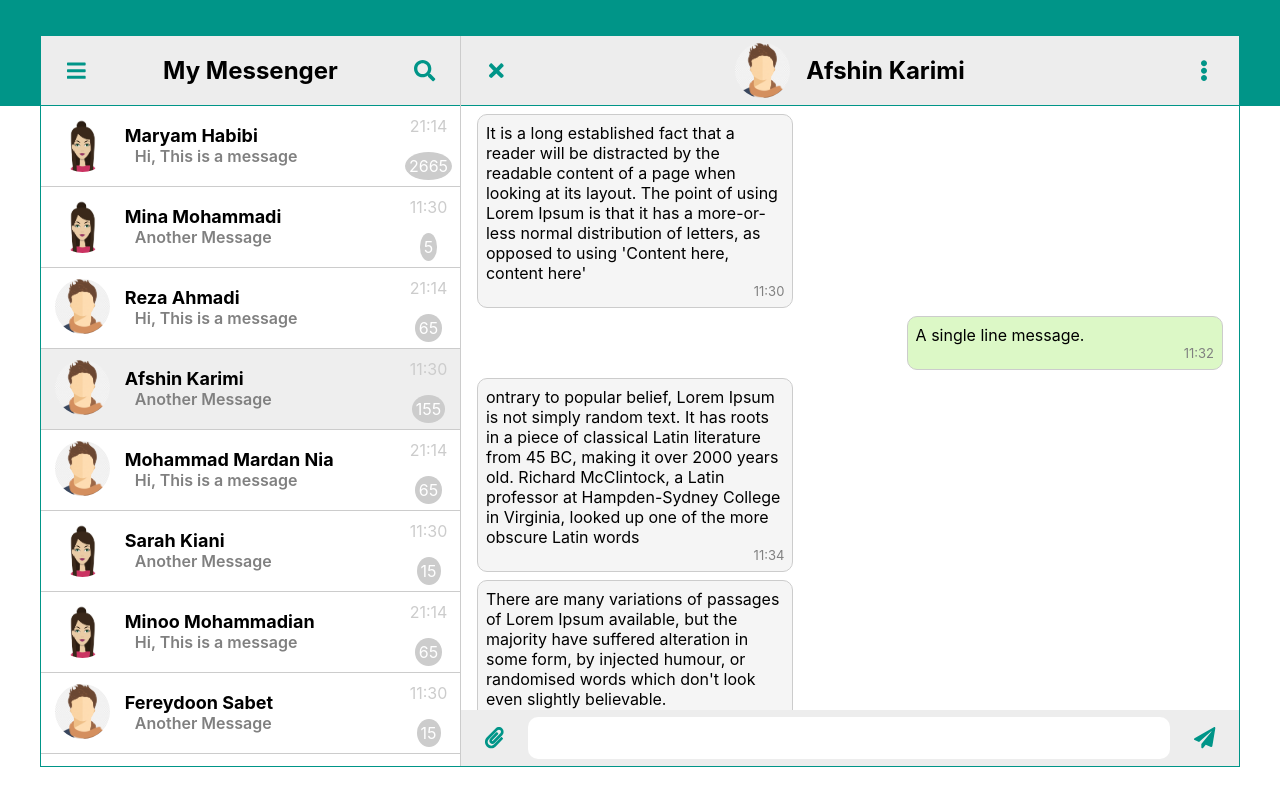
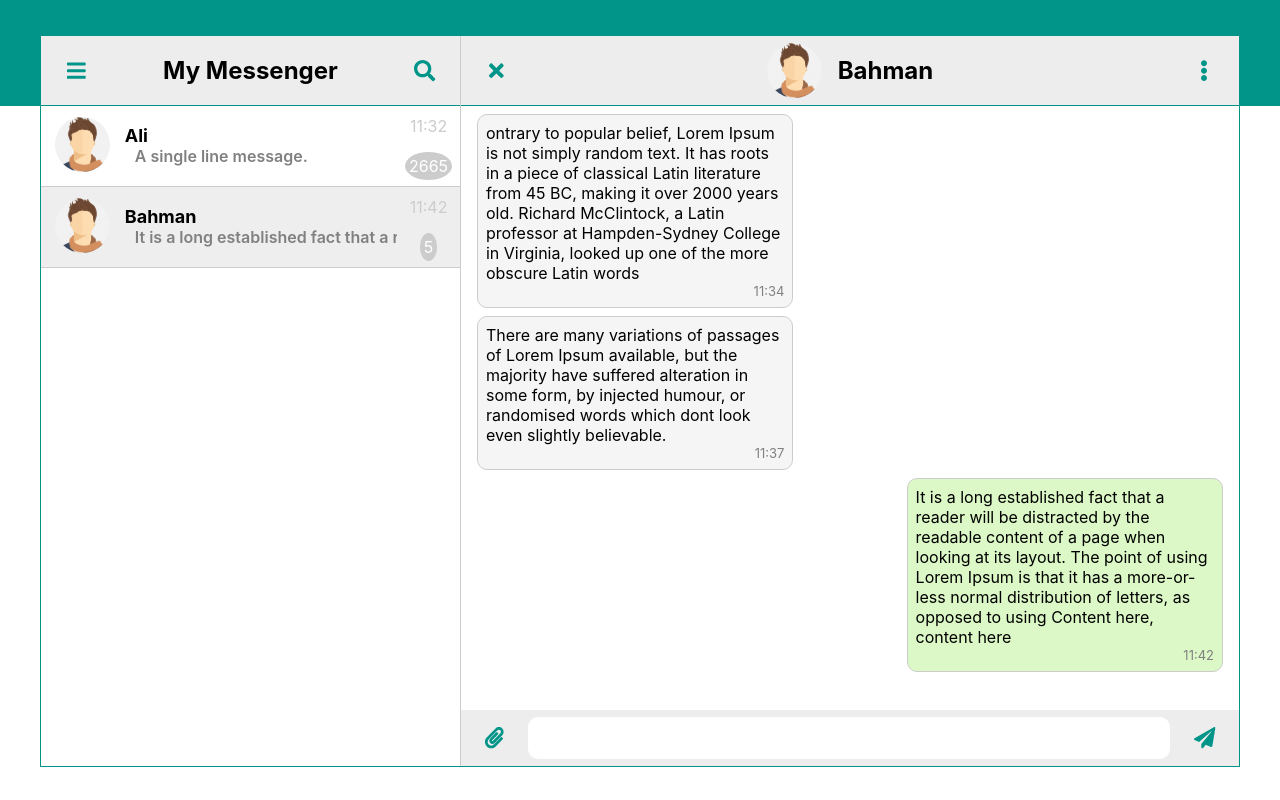
Before and after one commit to olyabek-h/fancy-messenger, a React (Create React App) app: page / in a window 1280 px wide. Built offline with nearby package versions, Linux system fonts and the light colour scheme.

Commit message:
adding state manager (reducer) to project

```diff
--- a/src/components/chatItem.js
+++ b/src/components/chatItem.js
@@ -2,11 +2,11 @@ import React from 'react';
 import styles from './chatItem.module.scss'
 import Avatar from './avatar'
 
-export default function ChatItem({ name, avatar, lastMessage, time, unreadMessageCount, selected }) {
+export default function ChatItem({ name, avatar, lastMessage, time, unreadMessageCount, selected, onSelect }) {
 
     return (
         // <div className={styles[!!selected ? 'chatItem selected' : 'chatItem']}>
-        <div className={styles['chatItem'] + ' ' + styles[!!selected ? 'selected' : '']}>
+        <div onClick={onSelect} className={styles['chatItem'] + ' ' + styles[!!selected ? 'selected' : '']}>
             <div className={styles['avatar']}>
                 <Avatar src={avatar} alt={name} />
             </div>
--- a/src/components/chatItem.module.scss
+++ b/src/components/chatItem.module.scss
@@ -37,6 +37,8 @@
         font-weight: 600;
         color: gray;
         padding-left: 10px;
+        white-space: nowrap;
+        overflow: hidden;
     }
 
     .time {
--- a/src/pages/messenger.js
+++ b/src/pages/messenger.js
@@ -1,11 +1,21 @@
-import React from 'react'
+import React, { useReducer } from 'react'
 import styles from './messenger.module.scss'
 import Head from '../components/head'
 import ChatList from '../components/chatList'
 import ChatItem from '../components/chatItem'
 import ChatBox from '../components/chatBox'
+import { INIT_STATE, reducer } from '../stateManager/reducer'
+import { chatSelected } from '../stateManager/actionCreator'
 
 export default function Messenger() {
+  const [{ userId, chatList, messages, selectedChatId }, dispatch] = useReducer(reducer, INIT_STATE)
+
+  const selectedChatInfo = chatList.filter(chat => chat.id === selectedChatId)[0];
+  const selectedChatMessages = messages.filter(x => x.chatId === selectedChatId);
+
+  const handleChatSelect = id => {
+    dispatch(chatSelected(id));
+  }
 
   return (
     <div className={styles['layout']}>
@@ -15,33 +25,39 @@ export default function Messenger() {
         </div>
         <div className={styles['chatList']}>
           <ChatList>
-            <ChatItem name='Maryam Habibi' avatar='/avatar-f.jpg' time='21:14' unreadMessageCount={2665} lastMessage='Hi, This is a message' />
-            <ChatItem name='Mina Mohammadi' avatar='/avatar-f.jpg' time='11:30' unreadMessageCount={5} lastMessage='Another Message' />
-            <ChatItem name='Reza Ahmadi' avatar='/avatar.png' time='21:14' unreadMessageCount={65} lastMessage='Hi, This is a message' />
-            <ChatItem name='Afshin Karimi' avatar='/avatar.png' time='11:30' unreadMessageCount={155} lastMessage='Another Message' selected />
-            <ChatItem name='Mohammad Mardan Nia' avatar='/avatar.png' time='21:14' unreadMessageCount={65} lastMessage='Hi, This is a message' />
-            <ChatItem name='Sarah Kiani' avatar='/avatar-f.jpg' time='11:30' unreadMessageCount={15} lastMessage='Another Message' />
-            <ChatItem name='Minoo Mohammadian' avatar='/avatar-f.jpg' time='21:14' unreadMessageCount={65} lastMessage='Hi, This is a message' />
-            <ChatItem name='Fereydoon Sabet' avatar='/avatar.png' time='11:30' unreadMessageCount={15} lastMessage='Another Message' />
-            <ChatItem name='Zahra Gholami' avatar='/avatar-f.jpg' time='21:14' unreadMessageCount={65} lastMessage='Hi, This is a message' />
-            <ChatItem name='Mohammad Bayat' avatar='/avatar.png' time='11:30' unreadMessageCount={15} lastMessage='Another Message' />
+            {chatList.map(chat => {
+              const chatMessages = messages.filter(x => x.chatId === chat.id);
+              const lastMessage = chatMessages[chatMessages.length - 1];
+              return <ChatItem key={chat.id}
+                name={chat.name}
+                avatar={chat.avatar}
+                unreadMessageCount={chat.unreadMessageCount}
+                lastMessage={lastMessage.text}
+                time={lastMessage.time}
+                selected={chat.id === selectedChatId}
+                onSelect={() => handleChatSelect(chat.id)}
+              />
+            })}
           </ChatList>
         </div>
       </div>
       <div className={styles['main']}>
-        <ChatBox
-          avatar='/avatar.png'
-          name='Afshin Karimi'
-          messages={
-            [
-              { id: '1', me: false, time:'11:30', text: "It is a long established fact that a reader will be distracted by the readable content of a page when looking at its layout. The point of using Lorem Ipsum is that it has a more-or-less normal distribution of letters, as opposed to using 'Content here, content here'" },
-              { id: '2', me: true, time:'11:32', text: "A single line message." },
-              { id: '3', me: false, time:'11:34', text: "ontrary to popular belief, Lorem Ipsum is not simply random text. It has roots in a piece of classical Latin literature from 45 BC, making it over 2000 years old. Richard McClintock, a Latin professor at Hampden-Sydney College in Virginia, looked up one of the more obscure Latin words" },
-              { id: '4', me: false, time:'11:37', text: "There are many variations of passages of Lorem Ipsum available, but the majority have suffered alteration in some form, by injected humour, or randomised words which don't look even slightly believable. " },
-              { id: '5', me: true, time:'11:42',  text: "It is a long established fact that a reader will be distracted by the readable content of a page when looking at its layout. The point of using Lorem Ipsum is that it has a more-or-less normal distribution of letters, as opposed to using 'Content here, content here'" },
-            ]
-          }
-        />
+        {selectedChatId &&
+          <ChatBox
+            avatar={selectedChatInfo.avatar}
+            name={selectedChatInfo.name}
+            messages={
+              selectedChatMessages.map(message => (
+                {
+                  id: message.id,
+                  text: message.text,
+                  time: message.time,
+                  me: message.userId === userId
+                }
+              ))
+            }
+          />
+        }
       </div>
     </div>
   )
--- /dev/null
+++ b/src/stateManager/actionCreator.js
@@ -0,0 +1,5 @@
+export const ACTION = {
+    CHAT_SELECTED: 'CHAT_SELECTED',
+}
+
+export const chatSelected = id => ({type: ACTION.CHAT_SELECTED, payload: id})
--- /dev/null
+++ b/src/stateManager/reducer.js
@@ -0,0 +1,34 @@
+import { ACTION } from './actionCreator'
+
+export const INIT_STATE = {
+    userId: 1,
+    chatList: [
+        { id: 1, name: 'Ali', avatar: '/avatar.png', unreadMessageCount: 2665, time: '21:14' },
+        { id: 2, name: 'Bahman', avatar: '/avatar.png', unreadMessageCount: 5, time: '11:30' },
+        // { id: 3, name: 'Nahid', avatar: '/avatar.png', unreadMessageCount: 65, time: '21:14' },
+    ],
+    messages: [
+        { id: '1', chatId: 1, userId: 2, time: '11:30', text: 'It is a long established fact that a reader will be distracted by the readable content of a page when looking at its layout. The point of using Lorem Ipsum is that it has a more-or-less normal distribution of letters, as opposed to using Content here, content here' },
+        { id: '2', chatId: 1, userId: 1, time: '11:32', text: 'A single line message.' },
+        { id: '3', chatId: 2, userId: 2, time: '11:34', text: 'ontrary to popular belief, Lorem Ipsum is not simply random text. It has roots in a piece of classical Latin literature from 45 BC, making it over 2000 years old. Richard McClintock, a Latin professor at Hampden-Sydney College in Virginia, looked up one of the more obscure Latin words' },
+        { id: '4', chatId: 2, userId: 2, time: '11:37', text: 'There are many variations of passages of Lorem Ipsum available, but the majority have suffered alteration in some form, by injected humour, or randomised words which dont look even slightly believable.' },
+        { id: '5', chatId: 2, userId: 1, time: '11:42', text: 'It is a long established fact that a reader will be distracted by the readable content of a page when looking at its layout. The point of using Lorem Ipsum is that it has a more-or-less normal distribution of letters, as opposed to using Content here, content here' },
+    ],
+    selectedChatId: 2,
+}
+
+export function reducer(state, action) {
+    return (ACTION_HANDLERS[action.type] || (() => state))(state, action.payload)
+}
+
+const ACTION_HANDLERS = {
+    [ACTION.CHAT_SELECTED]: handleChatSelected,
+}
+
+function handleChatSelected(state, payload) {
+    return {
+        ...state,
+        selectedChatId: payload
+
+    }
+}
```
